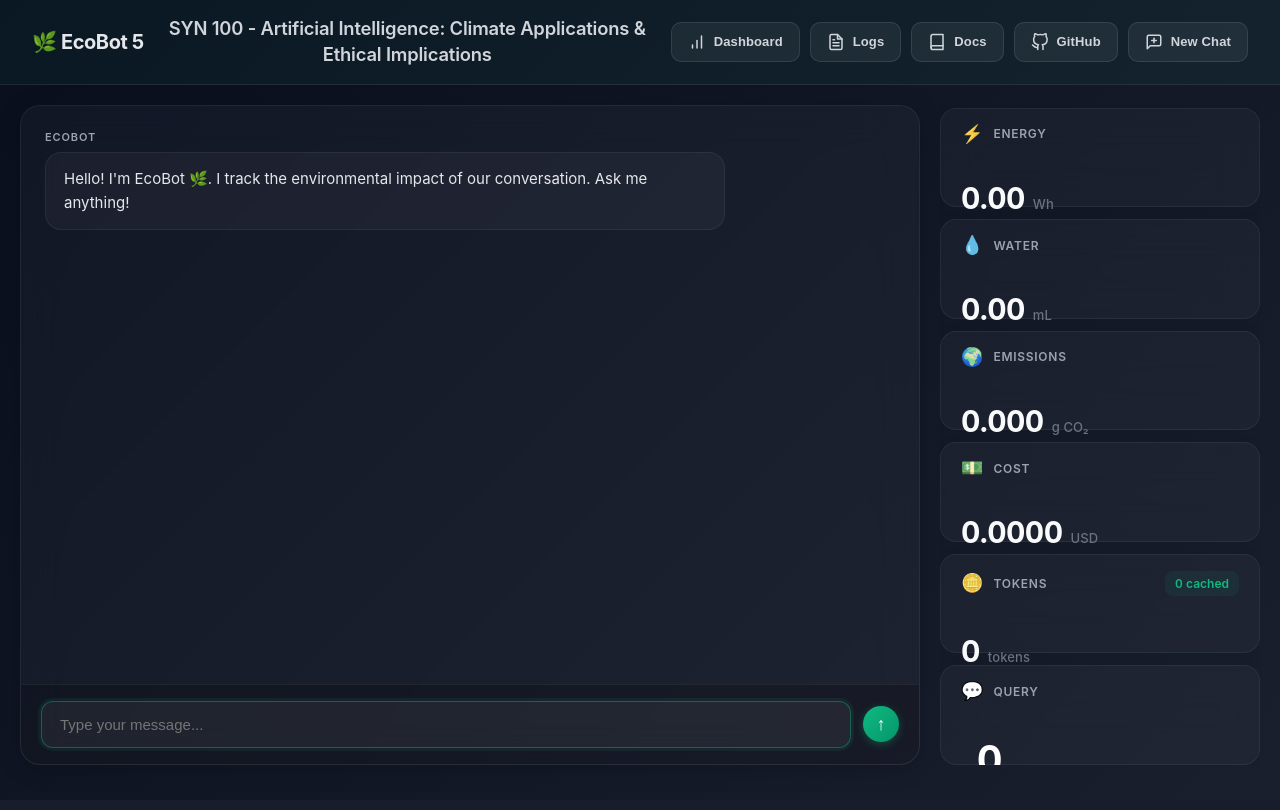
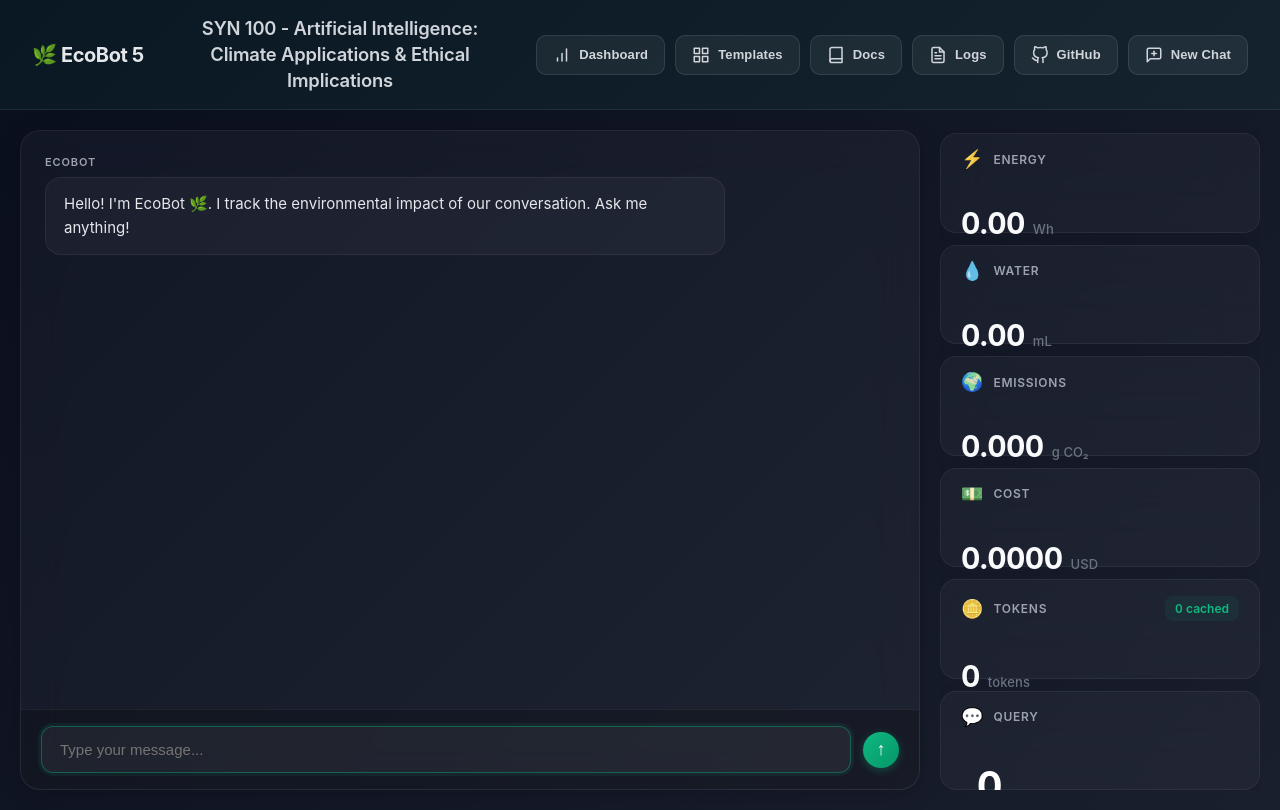
Before and after one commit to hari3mo/EcoBot, a Flask app: page / in a window 1280 px wide. Before the commit the page ends 765 px from the top, so only its background shows below. Run offline with Flask 3, Linux system fonts and the light colour scheme.

Commit message:
templates button

```diff
--- a/app/templates/base.html
+++ b/app/templates/base.html
@@ -30,6 +30,22 @@
                     </svg>
                     <span class="button-label">Dashboard</span>
                 </button>
+                <button class="action-button dashboard-btn" onclick="window.location.href=('{{ url_for('index') }}')" data-tooltip="Templates" aria-label="View Templates">
+                    <svg width="18" height="18" viewBox="0 0 24 24" fill="none" stroke="currentColor" stroke-width="2" stroke-linecap="round" stroke-linejoin="round">
+                        <rect x="3" y="3" width="7" height="7"></rect>
+                        <rect x="14" y="3" width="7" height="7"></rect>
+                        <rect x="14" y="14" width="7" height="7"></rect>
+                        <rect x="3" y="14" width="7" height="7"></rect>
+                    </svg>
+                    <span class="button-label">Templates</span>
+                </button>
+                <button class="action-button dashboard-btn" onclick="window.location.href=('{{ url_for('docs') }}')" data-tooltip="Docs" aria-label="Open Documentation">
+                    <svg width="18" height="18" viewBox="0 0 24 24" fill="none" stroke="currentColor" stroke-width="2" stroke-linecap="round" stroke-linejoin="round">
+                        <path d="M4 19.5A2.5 2.5 0 0 1 6.5 17H20"></path>
+                        <path d="M6.5 2H20v20H6.5A2.5 2.5 0 0 1 4 19.5v-15A2.5 2.5 0 0 1 6.5 2z"></path>
+                    </svg>
+                    <span class="button-label">Docs</span>
+                </button>
                 <button class="action-button dashboard-btn" onclick="window.location.href=('{{ url_for('logs') }}')" data-tooltip="Logs" aria-label="View Logs">
                     <svg width="18" height="18" viewBox="0 0 24 24" fill="none" stroke="currentColor" stroke-width="2" stroke-linecap="round" stroke-linejoin="round">
                         <path d="M14 2H6a2 2 0 0 0-2 2v16a2 2 0 0 0 2 2h12a2 2 0 0 0 2-2V8z"></path>
@@ -39,13 +55,6 @@
                         <polyline points="10 9 9 9 8 9"></polyline>
                     </svg>
                     <span class="button-label">Logs</span>
-                </button>
-                <button class="action-button dashboard-btn" onclick="window.location.href=('{{ url_for('docs') }}')" data-tooltip="Docs" aria-label="Open Documentation">
-                    <svg width="18" height="18" viewBox="0 0 24 24" fill="none" stroke="currentColor" stroke-width="2" stroke-linecap="round" stroke-linejoin="round">
-                        <path d="M4 19.5A2.5 2.5 0 0 1 6.5 17H20"></path>
-                        <path d="M6.5 2H20v20H6.5A2.5 2.5 0 0 1 4 19.5v-15A2.5 2.5 0 0 1 6.5 2z"></path>
-                    </svg>
-                    <span class="button-label">Docs</span>
                 </button>
                 <button class="action-button dashboard-btn" onclick="window.open('https://github.com/hari3mo/EcoGPT', '_blank')" data-tooltip="GitHub" aria-label="View on GitHub">
                     <svg width="18" height="18" viewBox="0 0 24 24" fill="none" stroke="currentColor" stroke-width="2" stroke-linecap="round" stroke-linejoin="round">
```
